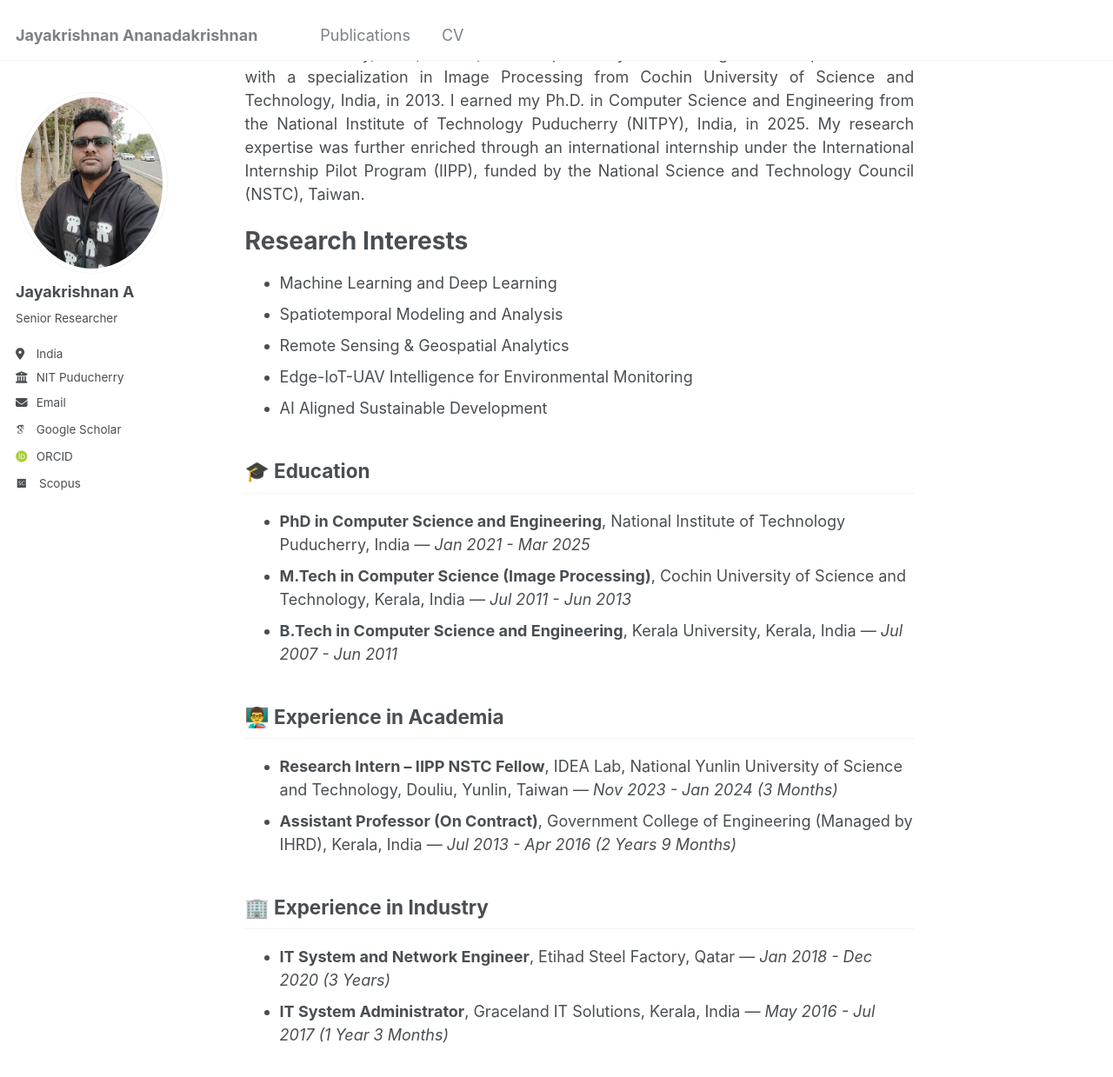
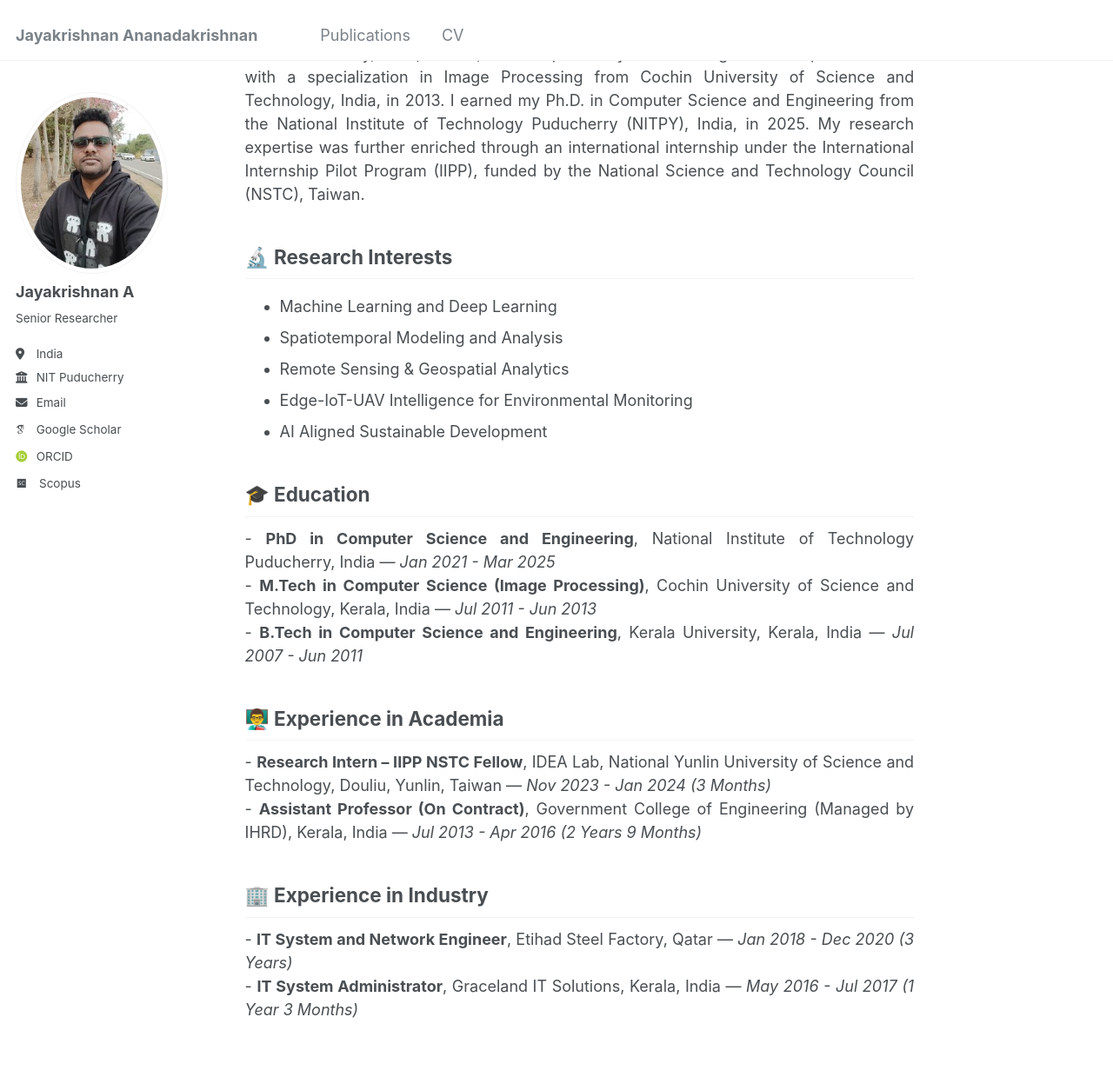
Before and after one commit to Jayakrishnan-A/jayakrishnan-a.github.io, a Jekyll site: the page built from _pages/about.md, in a window 1280 px wide and 1400 px high, scrolled down 262 px. Shown: the top 1239 px of the window at 87% size. Built offline with Jekyll 4.4.1, drawn with Linux system fonts in a browser that asks for light colours; some web fonts are replaced.

Commit message:
Update about.md

```diff
--- a/_pages/about.md
+++ b/_pages/about.md
@@ -8,8 +8,7 @@ redirect_from:
 ---
 <p align="justify"> I’m Jayakrishnan Anandakrishnan (Member, IEEE), a dedicated and versatile researcher with a strong foundation in Machine Learning, Deep Learning, Data Analytics, and advanced spatiotemporal integration using Remote Sensing, GIS, UAVs, and Edge-IoT Intelligence. My work focuses on creating innovative, data-driven solutions for real-world challenges such as predictive modeling, environmental monitoring, and geospatial analytics. I received my Bachelor’s degree in Computer Science and Engineering from Kerala University, India, in 2011, and completed my Master’s degree in Computer Science with a specialization in Image Processing from Cochin University of Science and Technology, India, in 2013. I earned my Ph.D. in Computer Science and Engineering from the National Institute of Technology Puducherry (NITPY), India, in 2025. My research expertise was further enriched through an international internship under the International Internship Pilot Program (IIPP), funded by the National Science and Technology Council (NSTC), Taiwan.</p>
 
-Research Interests
-======
+## 🔬 Research Interests
 - Machine Learning and Deep Learning
 - Spatiotemporal Modeling and Analysis
 - Remote Sensing & Geospatial Analytics
@@ -17,14 +16,14 @@ Research Interests
 - AI Aligned Sustainable Development
 
 ## 🎓 Education
-- **PhD in Computer Science and Engineering**, National Institute of Technology Puducherry, India — *Jan 2021 - Mar 2025*
-- **M.Tech in Computer Science (Image Processing)**, Cochin University of Science and Technology, Kerala, India — *Jul 2011 - Jun 2013*
-- **B.Tech in Computer Science and Engineering**, Kerala University, Kerala, India — *Jul 2007 - Jun 2011*
+<p align="justify">- <strong>PhD in Computer Science and Engineering</strong>, National Institute of Technology Puducherry, India — <em>Jan 2021 - Mar 2025</em><br>
+- <strong>M.Tech in Computer Science (Image Processing)</strong>, Cochin University of Science and Technology, Kerala, India — <em>Jul 2011 - Jun 2013</em><br>
+- <strong>B.Tech in Computer Science and Engineering</strong>, Kerala University, Kerala, India — <em>Jul 2007 - Jun 2011</em></p>
 
 ## 👨‍🏫 Experience in Academia
-- **Research Intern – IIPP NSTC Fellow**, IDEA Lab, National Yunlin University of Science and Technology, Douliu, Yunlin, Taiwan — *Nov 2023 - Jan 2024 (3 Months)*
-- **Assistant Professor (On Contract)**, Government College of Engineering (Managed by IHRD), Kerala, India — *Jul 2013 - Apr 2016 (2 Years 9 Months)*
+<p align="justify">- <strong>Research Intern – IIPP NSTC Fellow</strong>, IDEA Lab, National Yunlin University of Science and Technology, Douliu, Yunlin, Taiwan — <em>Nov 2023 - Jan 2024 (3 Months)</em><br>
+- <strong>Assistant Professor (On Contract)</strong>, Government College of Engineering (Managed by IHRD), Kerala, India — <em>Jul 2013 - Apr 2016 (2 Years 9 Months)</em></p>
 
 ## 🏢 Experience in Industry
-- **IT System and Network Engineer**, Etihad Steel Factory, Qatar — *Jan 2018 - Dec 2020 (3 Years)*
-- **IT System Administrator**, Graceland IT Solutions, Kerala, India — *May 2016 - Jul 2017 (1 Year 3 Months)*
+<p align="justify">- <strong>IT System and Network Engineer</strong>, Etihad Steel Factory, Qatar — <em>Jan 2018 - Dec 2020 (3 Years)</em><br>
+- <strong>IT System Administrator</strong>, Graceland IT Solutions, Kerala, India — <em>May 2016 - Jul 2017 (1 Year 3 Months)</em></p>
```
